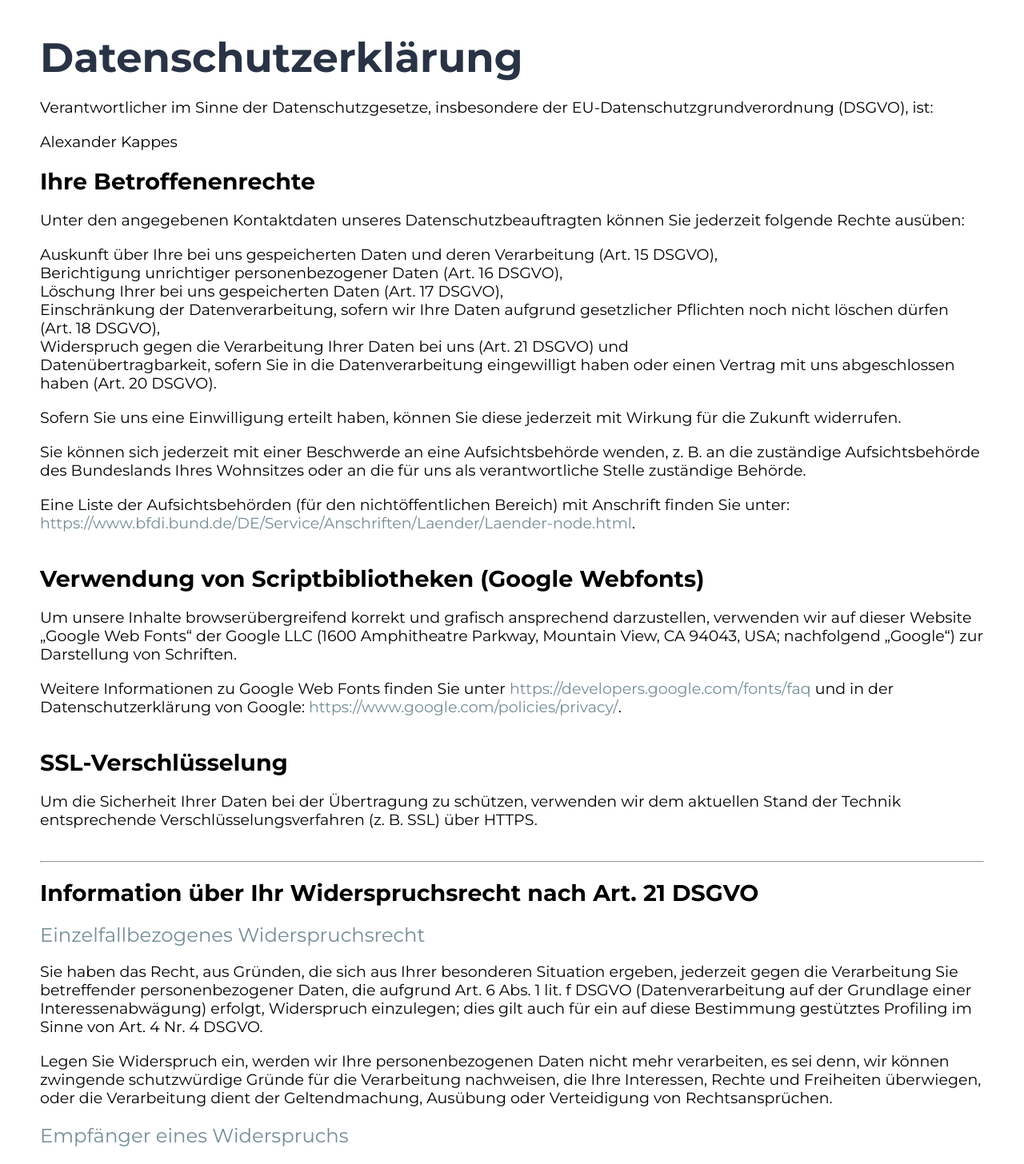
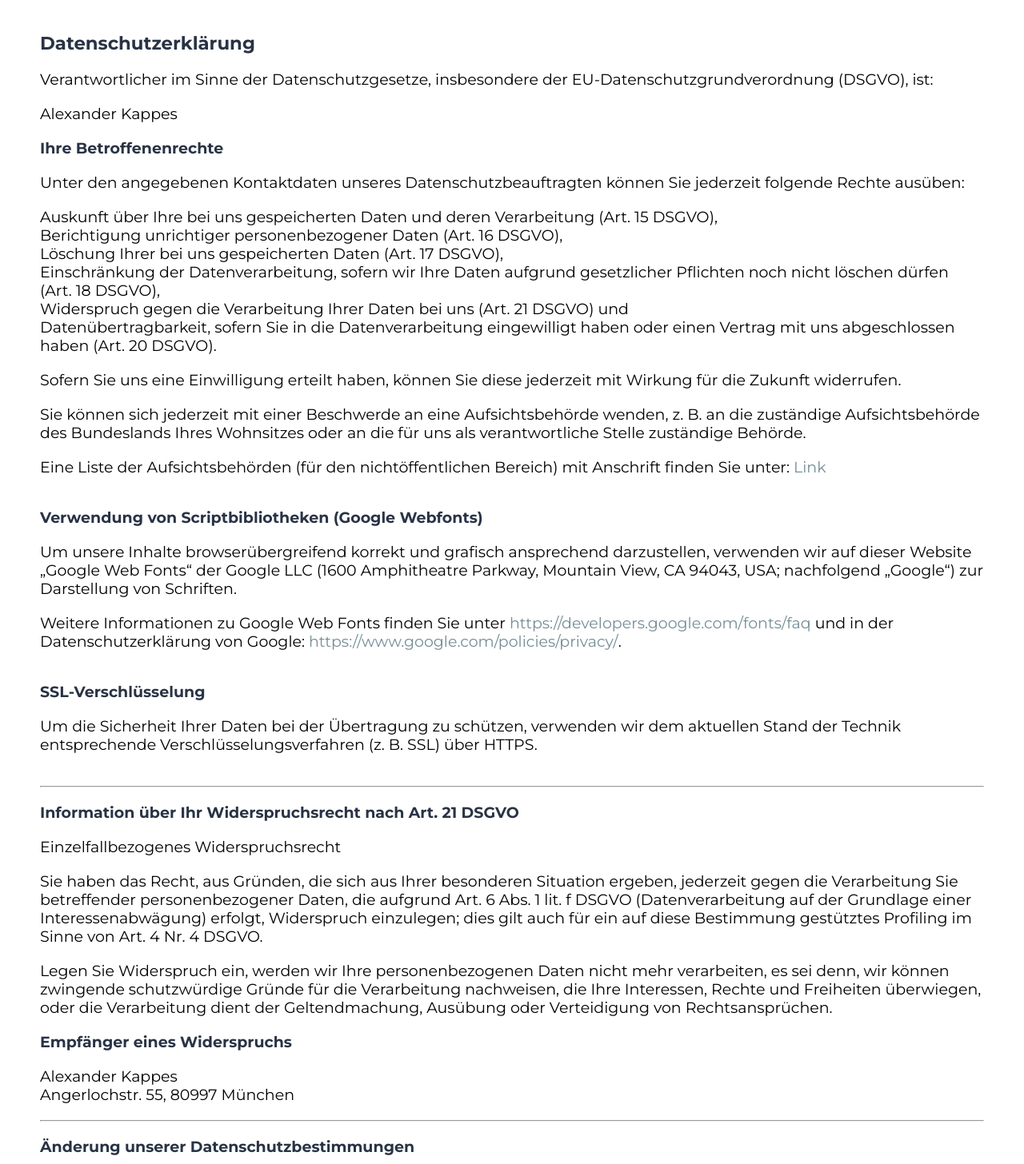
Before and after one commit to AlexHolad/ikb-tech, a React (Create React App) app: page /datenschutz in a window 1280 px wide. Shown: the top 1456 px of the page at 80% size. Built offline with nearby package versions, Linux system fonts and the light colour scheme; a web font is replaced by a local one.

Commit message:
fixed error about each child schould have key in footer

```diff
--- a/package.json
+++ b/package.json
@@ -9,7 +9,7 @@
     "react": "^18.2.0",
     "react-dom": "^18.2.0",
     "react-router-dom": "^6.9.0",
-    "react-scripts": "^2.1.3",
+    "react-scripts": "^5.0.1",
     "web-vitals": "^2.1.4"
   },
   "scripts": {
--- a/src/App.css
+++ b/src/App.css
@@ -26,7 +26,7 @@ h2 {
 }
 
 div,
-p {
+p, img {
   -webkit-user-select: none;
   /* Safari */
   -ms-user-select: none;
--- a/src/components/Footer.js
+++ b/src/components/Footer.js
@@ -9,14 +9,14 @@ function Footer({ footer }) {
   return (
     <div className="footer-container">
       <div className="footer-blocks-container">
-        {blocksInformation.map((block) => {
+        {blocksInformation.map((block, i) => {
           return (
-            <div className="footer-block-container">
+            <div className="footer-block-container" key={block.headline}>
               <div className="footer-block-header">{block.headline}</div>
               <ul className="footer-block-list">
-                {block.elList.map((item) => {
+                {block.elList.map((item, i) => {
                   return (
-                    <li className="footer-block-part">
+                    <li className="footer-block-part" key={item.alt}>
                       <img
                         className="footer-block-part-icon"
                         src={item.icon}
--- a/src/components/Navbar.css
+++ b/src/components/Navbar.css
@@ -20,6 +20,7 @@
   padding: 0.3rem 0.2rem 0.3rem 0.5rem;
   display: flex;
   align-items: center;
+  cursor: pointer;
 }
 
 .brand-name {
@@ -57,22 +58,6 @@
   cursor: pointer;
   color: #758D97;
   text-decoration: none;
-}
-
-.nav-elements ul p.active {
-  color: #574c4c;
-  font-weight: 500;
-  position: relative;
-}
-
-.nav-elements ul p.active::after {
-  content: '';
-  position: absolute;
-  bottom: -4px;
-  left: 0;
-  width: 100%;
-  height: 2px;
-  background-color: #574c4c;
 }
 
 /* Hover underline animation */
--- a/src/pages/Datenschutz.css
+++ b/src/pages/Datenschutz.css
@@ -5,3 +5,29 @@
     gap: 20px;
     padding: 40px 50px;
 }
+
+.datenschutz-h1 {
+    font-size: 1.2rem;
+    font-weight: 700;
+    color: #293345;
+}
+
+.datenschutz-h2 {
+    font-size: 1rem;
+    font-weight: 700;
+    color: #293345;
+}
+
+.datenschutz-h3 {
+    font-size: 1rem;
+    font-weight: 700;
+    color: #293345;
+}
+
+
+@media (max-width: 525px) {
+    .datenschutz-container {
+        gap: 10px;
+        padding: 20px 20px;
+    }
+}
--- a/src/pages/Datenschutz.js
+++ b/src/pages/Datenschutz.js
@@ -5,13 +5,13 @@ import "./Datenschutz.css"
 function Datenschutz() {
   return (
     <div className="datenschutz-container">
-      <h1>Datenschutzerklärung</h1>
+      <div className="datenschutz-h1">Datenschutzerklärung</div>
       <p>
         Verantwortlicher im Sinne der Datenschutzgesetze, insbesondere der
         EU-Datenschutzgrundverordnung (DSGVO), ist:
       </p>
       <p>Alexander Kappes</p>
-      <h2>Ihre Betroffenenrechte</h2>
+      <div className='datenschutz-h2'>Ihre Betroffenenrechte</div>
       <p>
         Unter den angegebenen Kontaktdaten unseres Datenschutzbeauftragten
         können Sie jederzeit folgende Rechte ausüben:
@@ -56,12 +56,11 @@ function Datenschutz() {
           target="_blank"
           rel="noopener noreferrer"
         >
-          https://www.bfdi.bund.de/DE/Service/Anschriften/Laender/Laender-node.html
+          Link
         </a>
-        .
       </p>
       <p></p>
-      <h2>Verwendung von Scriptbibliotheken (Google Webfonts)</h2>
+      <div className='datenschutz-h2'>Verwendung von Scriptbibliotheken (Google Webfonts)</div>
       <p>
         Um unsere Inhalte browserübergreifend korrekt und grafisch ansprechend
         darzustellen, verwenden wir auf dieser Website „Google Web Fonts“ der
@@ -88,7 +87,7 @@ function Datenschutz() {
         .
       </p>
       <p></p>
-      <h2>SSL-Verschlüsselung</h2>
+      <div className='datenschutz-h2'>SSL-Verschlüsselung</div>
       <p>
         Um die Sicherheit Ihrer Daten bei der Übertragung zu schützen, verwenden
         wir dem aktuellen Stand der Technik entsprechende
@@ -96,8 +95,8 @@ function Datenschutz() {
       </p>
       <p></p>
       <hr />
-      <h2>Information über Ihr Widerspruchsrecht nach Art. 21 DSGVO</h2>
-      <h3>Einzelfallbezogenes Widerspruchsrecht</h3>
+      <div className='datenschutz-h2'>Information über Ihr Widerspruchsrecht nach Art. 21 DSGVO</div>
+      <>Einzelfallbezogenes Widerspruchsrecht</>
       <p>
         Sie haben das Recht, aus Gründen, die sich aus Ihrer besonderen
         Situation ergeben, jederzeit gegen die Verarbeitung Sie betreffender
@@ -113,14 +112,14 @@ function Datenschutz() {
         Freiheiten überwiegen, oder die Verarbeitung dient der Geltendmachung,
         Ausübung oder Verteidigung von Rechtsansprüchen.
       </p>
-      <h3>Empfänger eines Widerspruchs</h3>
+      <h3 className="datenschutz-h3">Empfänger eines Widerspruchs</h3>
       <p>
         Alexander Kappes
         <br />
         Angerlochstr. 55, 80997 München
       </p>
       <hr />
-      <h2>Änderung unserer Datenschutzbestimmungen</h2>
+      <div className='datenschutz-h2'>Änderung unserer Datenschutzbestimmungen</div>
       <p>
         Wir behalten uns vor, diese Datenschutzerklärung anzupassen, damit sie
         stets den aktuellen rechtlichen Anforderungen entspricht oder um
@@ -128,7 +127,7 @@ function Datenschutz() {
         z.B. bei der Einführung neuer Services. Für Ihren erneuten Besuch gilt
         dann die neue Datenschutzerklärung.
       </p>
-      <h2>Fragen an den Datenschutzbeauftragten</h2>
+      <div className='datenschutz-h2'>Fragen an den Datenschutzbeauftragten</div>
       <p>
         Wenn Sie Fragen zum Datenschutz haben, schreiben Sie uns bitte eine
         E-Mail oder wenden Sie sich direkt an die für den Datenschutz
```
Also changed, not shown: src/pages/Impressum.css (+33 -0 lines), 1 other file (tests, documents, lock files or other folders).
